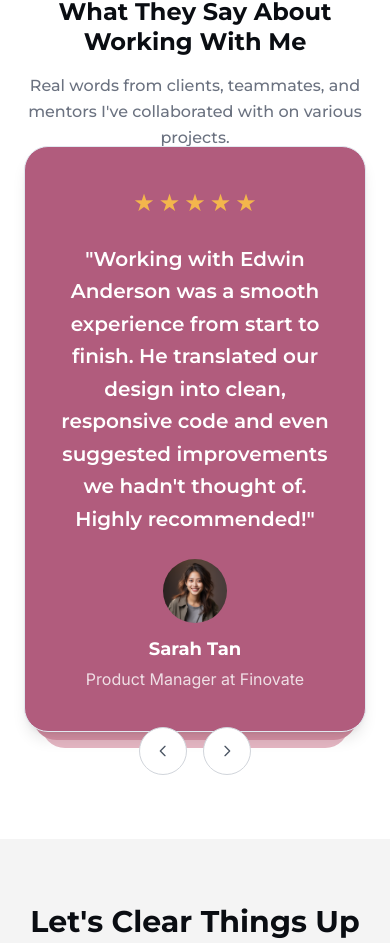
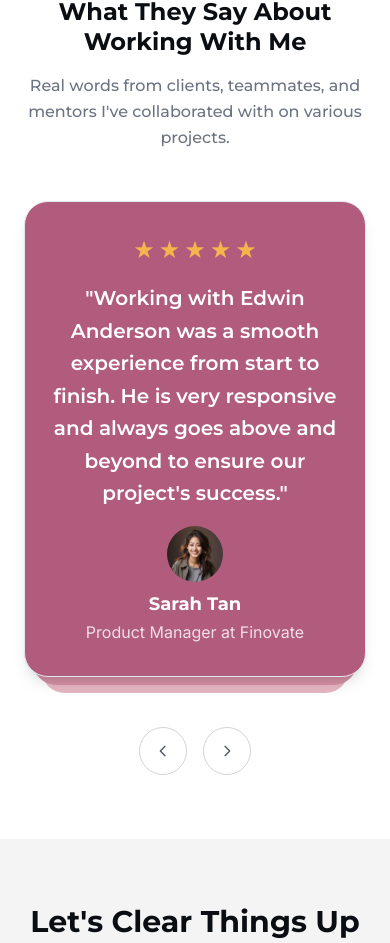
Before and after one commit to alfaizuna/portfolio-web, a Next.js app: page / in a window 390 px wide. Shown: the part 7052-7995 px from the top of the page. Built offline with nearby package versions, Linux system fonts and the light colour scheme; a web font is replaced by a local one.

Commit message:
refactor(testimonials): move testimonials data to mockupData and adjust styling
Centralize testimonials data in mockupData for better maintainability and single source of truth
Adjust responsive styling in TestimonialsSection for better mobile experience

```diff
--- a/src/constants/mockupData.ts
+++ b/src/constants/mockupData.ts
@@ -195,6 +195,33 @@ const navigationItems = [
   { label: "Contact", id: "contact" },
 ];
 
+const testimonials = [
+  {
+    id: 1,
+    quote:
+      "Working with Edwin Anderson was a smooth experience from start to finish. He is very responsive and always goes above and beyond to ensure our project's success.",
+    name: "Sarah Tan",
+    title: "Product Manager at Finovate",
+    image: "/ellipse-8.png",
+  },
+  {
+    id: 2,
+    quote:
+      "His attention to detail and commitment to quality are outstanding. The final product exceeded our expectations. A true professional and a pleasure to work with.",
+    name: "Michael Chen",
+    title: "Lead Designer at Creative Solutions",
+    image: "/default-portrait.png",
+  },
+  {
+    id: 3,
+    quote:
+      "Edwin is a proactive and resourceful developer. He's not just a coder; he's a problem solver who contributes great ideas to the team. I would gladly work with him again.",
+    name: "Jessica Liu",
+    title: "Senior Frontend Developer at TechCorp",
+    image: "/default-portrait.png",
+  },
+];
+
 export {
   statsData,
   socialIcons,
@@ -206,4 +233,5 @@ export {
   experienceData,
   mockFaq,
   navigationItems,
+  testimonials,
 };
--- a/src/screens/Dekstop/sections/TestimonialsSection/TestimonialsSection.tsx
+++ b/src/screens/Dekstop/sections/TestimonialsSection/TestimonialsSection.tsx
@@ -4,34 +4,7 @@ import React, { useState } from "react";
 import { Card, CardContent } from "../../../../components/ui/card";
 import { Button } from "../../../../components/ui/button";
 import { motion, AnimatePresence, wrap } from "framer-motion";
-
-// 1. Data untuk testimoni dibuat dinamis dalam sebuah array
-const testimonials = [
-  {
-    id: 1,
-    quote:
-      "Working with Edwin Anderson was a smooth experience from start to finish. He translated our design into clean, responsive code and even suggested improvements we hadn't thought of. Highly recommended!",
-    name: "Sarah Tan",
-    title: "Product Manager at Finovate",
-    image: "/ellipse-8.png",
-  },
-  {
-    id: 2,
-    quote:
-      "His attention to detail and commitment to quality are outstanding. The final product exceeded our expectations. A true professional and a pleasure to work with.",
-    name: "Michael Chen",
-    title: "Lead Designer at Creative Solutions",
-    image: "/default-portrait.png",
-  },
-  {
-    id: 3,
-    quote:
-      "Edwin is a proactive and resourceful developer. He's not just a coder; he's a problem solver who contributes great ideas to the team. I would gladly work with him again.",
-    name: "Jessica Liu",
-    title: "Senior Frontend Developer at TechCorp",
-    image: "/default-portrait.png",
-  },
-];
+import { testimonials } from "../../../../constants/mockupData";
 
 // 2. Varian animasi untuk efek geser (slide)
 const variants = {
@@ -109,8 +82,8 @@ export const TestimonialsSection = (): JSX.Element => {
                 <div className="absolute top-2 left-1/2 -translate-x-1/2 z-10 w-[95%] h-full bg-[#d48fa3] rounded-3xl" />
 
                 {/* Kartu Testimoni Utama (Paling Depan) */}
-                <Card className="relative z-20 flex flex-col w-full items-center gap-8 px-8 sm:px-12 py-10 bg-[#B15C7D] rounded-3xl shadow-lg">
-                  <CardContent className="p-0 flex flex-col items-center gap-6 w-full">
+                <Card className="relative z-20 flex flex-col w-full items-center gap-6 sm:gap-8 px-6 sm:px-12 py-8 sm:py-10 bg-[#B15C7D] rounded-3xl shadow-lg">
+                  <CardContent className="p-0 flex flex-col items-center gap-4 sm:gap-6 w-full">
                     <div className="flex gap-1">
                       {[...Array(5)].map((_, i) => (
                         <span key={i} className="text-[#f3b64c] text-2xl">
@@ -121,13 +94,13 @@ export const TestimonialsSection = (): JSX.Element => {
                     <div className="text-center text-xl font-semibold font-montserrat text-white leading-relaxed min-h-[120px] sm:min-h-[96px]">
                       &quot;{currentTestimonial.quote}&quot;
                     </div>
-                    <div className="flex flex-col items-center gap-3">
+                    <div className="flex flex-col items-center gap-2 sm:gap-3">
                       <img
-                        className="w-16 h-16 rounded-full object-cover"
+                        className="w-14 h-14 sm:w-16 sm:h-16 rounded-full object-cover"
                         alt={currentTestimonial.name}
                         src={currentTestimonial.image}
                       />
-                      <div className="flex flex-col items-center gap-1">
+                      <div className="flex flex-col items-center gap-0.5 sm:gap-1">
                         <div className="text-lg font-bold font-montserrat text-white">{currentTestimonial.name}</div>
                         <div className="text-base text-white/80">{currentTestimonial.title}</div>
                       </div>
```
